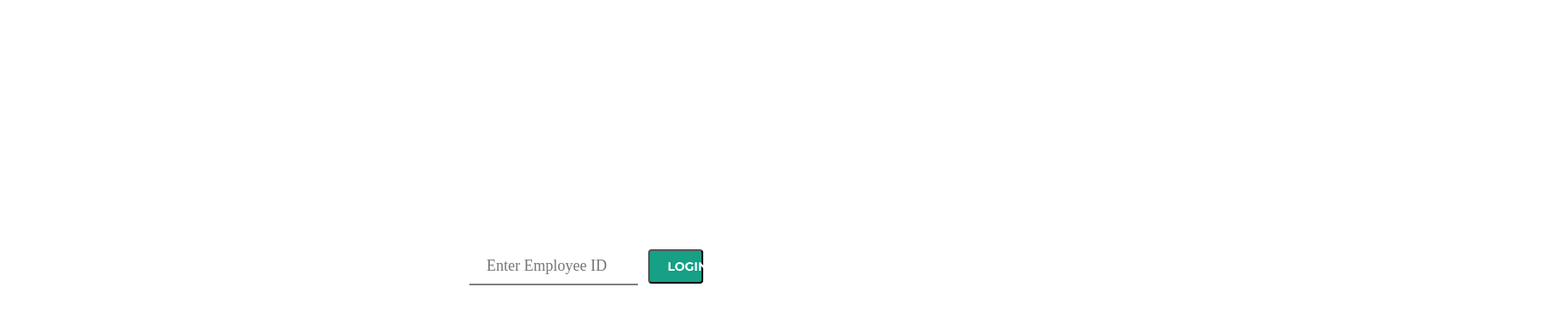
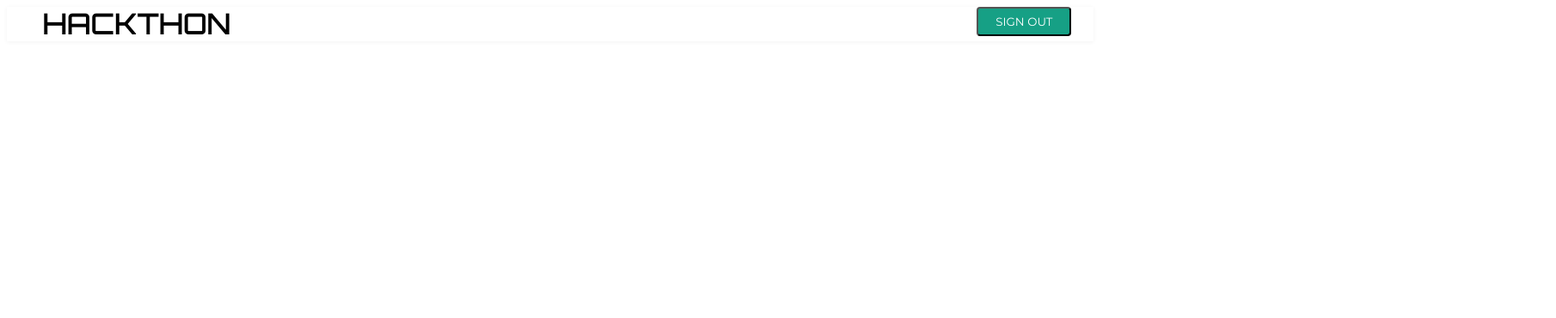
Before and after one commit to rakshitha-shet/hack_ideas, a React (Create React App) app: page / in a window 1280 px wide. Shown: the top 370 px of the page at 86% size, 1810 px wide, since content can reach past the window. Built offline with nearby package versions, Linux system fonts and the light colour scheme.

Commit message:
Added home component with header

```diff
--- a/package.json
+++ b/package.json
@@ -8,6 +8,7 @@
     "@testing-library/user-event": "13.5.0",
     "react": "^18.0.0",
     "react-dom": "^18.0.0",
+    "react-router-dom": "6.3.0",
     "react-scripts": "5.0.1",
     "web-vitals": "2.1.4"
   },
--- a/public/index.html
+++ b/public/index.html
@@ -5,6 +5,7 @@
     <meta name="viewport" content="width=device-width, initial-scale=1" />
     <meta name="description" content="Web site for challenges in internal hackathons"/>
     <link href="https://fonts.googleapis.com/css?family=Montserrat:300,400,500,600,700,800,900" rel="stylesheet">
+    <link href="https://fonts.googleapis.com/css2?family=Orbitron&display=swap" rel="stylesheet">
     <title>Hack Ideas</title>
   </head>
   <body>
--- a/src/App.js
+++ b/src/App.js
@@ -1,9 +1,15 @@
+import { Routes, Route } from 'react-router-dom';
+import { RoutesTypes } from "./Types/Routes";
 import Login from './components/Login/Login';
+import Home from './components/Home/Home';
 
 export default function App() {
   return (
     <>
-      <Login/>
+    <Routes>
+      <Route path={RoutesTypes.ROUTES.LOGIN} element={<Login />} />
+      <Route path={RoutesTypes.ROUTES.HOME} element={<Home />} />
+    </Routes>
     </>
   );
 }
--- /dev/null
+++ b/src/Types/Routes.js
@@ -0,0 +1,6 @@
+export const RoutesTypes = {
+    ROUTES: {
+      LOGIN: "/login",
+      HOME: "/"
+    }
+};
--- /dev/null
+++ b/src/components/Home/Home.js
@@ -0,0 +1,20 @@
+import { useNavigate } from "react-router-dom";
+import { RoutesTypes } from "../../Types/Routes";
+import styles from "./Home.module.css";
+
+const Home = () => {
+    const navigate = useNavigate();
+
+    const handleSignOut = () => {
+        navigate(RoutesTypes.ROUTES.LOGIN);
+    }
+
+    return(<>
+        <header className={styles.topBar}>
+            <span className={styles.topBarTitle}>HACKTHON</span>
+           <button className={styles.signOutBtn} onClick={handleSignOut}>Sign Out</button>
+        </header>
+    </>);
+}
+
+export default Home;
--- /dev/null
+++ b/src/components/Home/Home.module.css
@@ -0,0 +1,28 @@
+.topBar{
+    position: static;
+    width: 100%;
+    box-shadow: 0 1px 5px rgb(0 0 0 / 5%);
+    z-index: 9;
+}
+.signOutBtn{
+    margin-right: 2vw;
+    float: right;
+    background-color: #16a085;
+    color: white;
+    padding: 7px 20px;
+    cursor: pointer;
+    font-family: Montserrat;
+    border-radius: 4px;
+    text-transform: uppercase;
+}
+
+.topBarTitle{
+    font-size: 2rem;
+    font-weight: 600;
+    padding-left: 16px;
+    text-transform: uppercase;
+    letter-spacing: 1px;
+    height: 42px;
+    font-family: Orbitron;
+    margin-left: 2vw;
+}
--- a/src/components/Login/Login.js
+++ b/src/components/Login/Login.js
@@ -1,15 +1,18 @@
-import React from "react";
+import { useNavigate } from "react-router-dom";
+import { RoutesTypes } from "../../Types/Routes";
 import styles from "./Login.module.css";
 
 const Login = () => {
+    const navigate = useNavigate();
 
     const sudmitHandler = (e) => {
         e.preventDefault();
+        navigate(RoutesTypes.ROUTES.HOME);
     }
 
     return(
         <form className={styles.loginForm} onSubmit={sudmitHandler}>
-            <input type="number" placeholder="Enter Employee ID" className={styles.empIdInput} max="1000" min="1" step="1" required />
+            <input type="number" placeholder="Employee ID" className={styles.empIdInput} max="1000" min="1" step="1" required />
             <button type="submit" className={styles.loginBtn}>Login</button>
         </form>
     );
--- a/src/components/Login/Login.module.css
+++ b/src/components/Login/Login.module.css
@@ -24,7 +24,6 @@
     min-height: 5vh;
     background-color: #16a085;
     color: white;
-    padding: 7px 20px;
     margin-left: 1vw;
     cursor: pointer;
     font-size: 14px;
--- a/src/index.js
+++ b/src/index.js
@@ -1,10 +1,13 @@
 import React from 'react';
 import ReactDOM from 'react-dom/client';
+import { BrowserRouter as Router } from 'react-router-dom';
 import App from './App';
 
 const root = ReactDOM.createRoot(document.getElementById('root'));
 root.render(
   <React.StrictMode>
-    <App />
+    <Router>
+      <App />
+    </Router>
   </React.StrictMode>
 );
```
Also changed, not shown: 1 other file (tests, documents, lock files or other folders).
